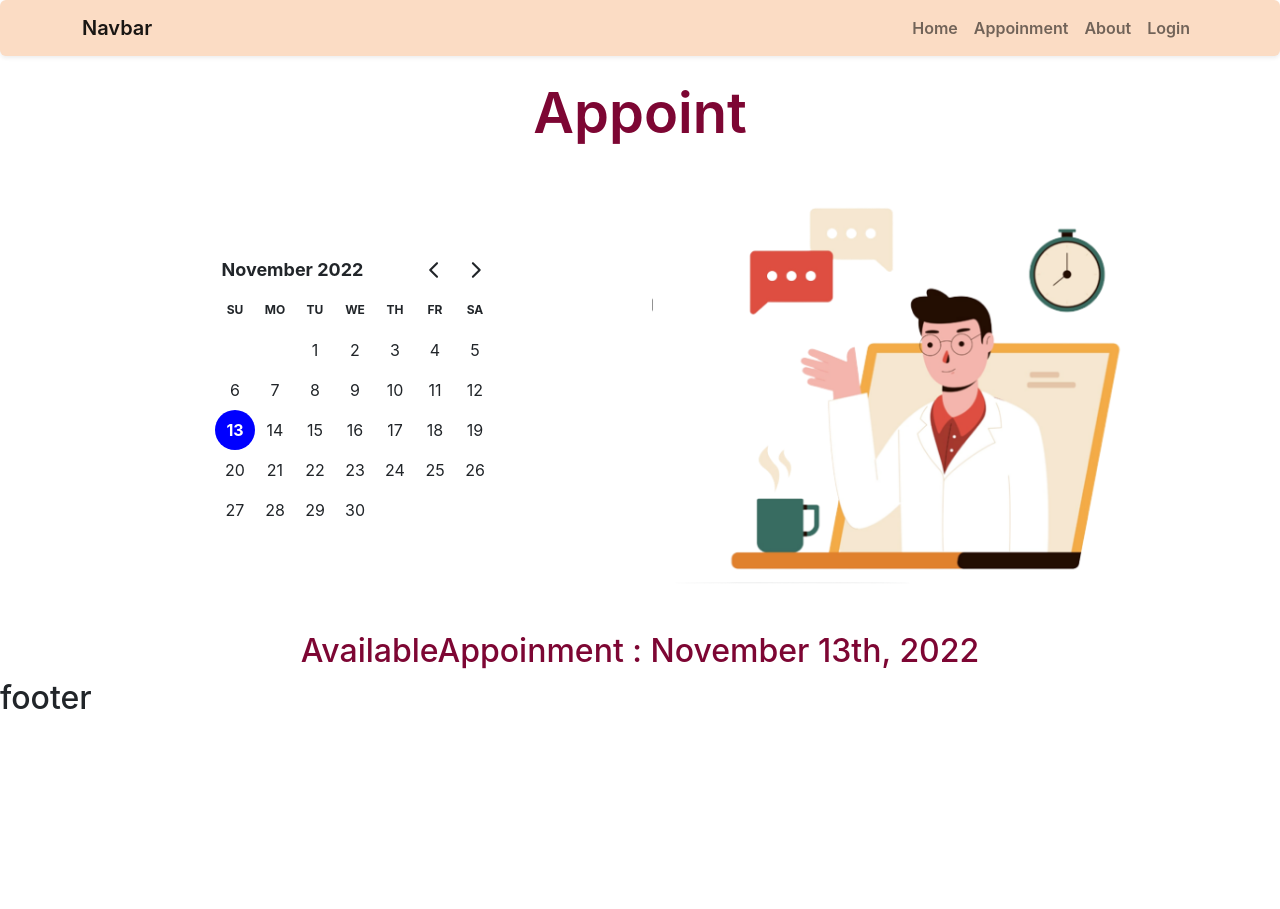
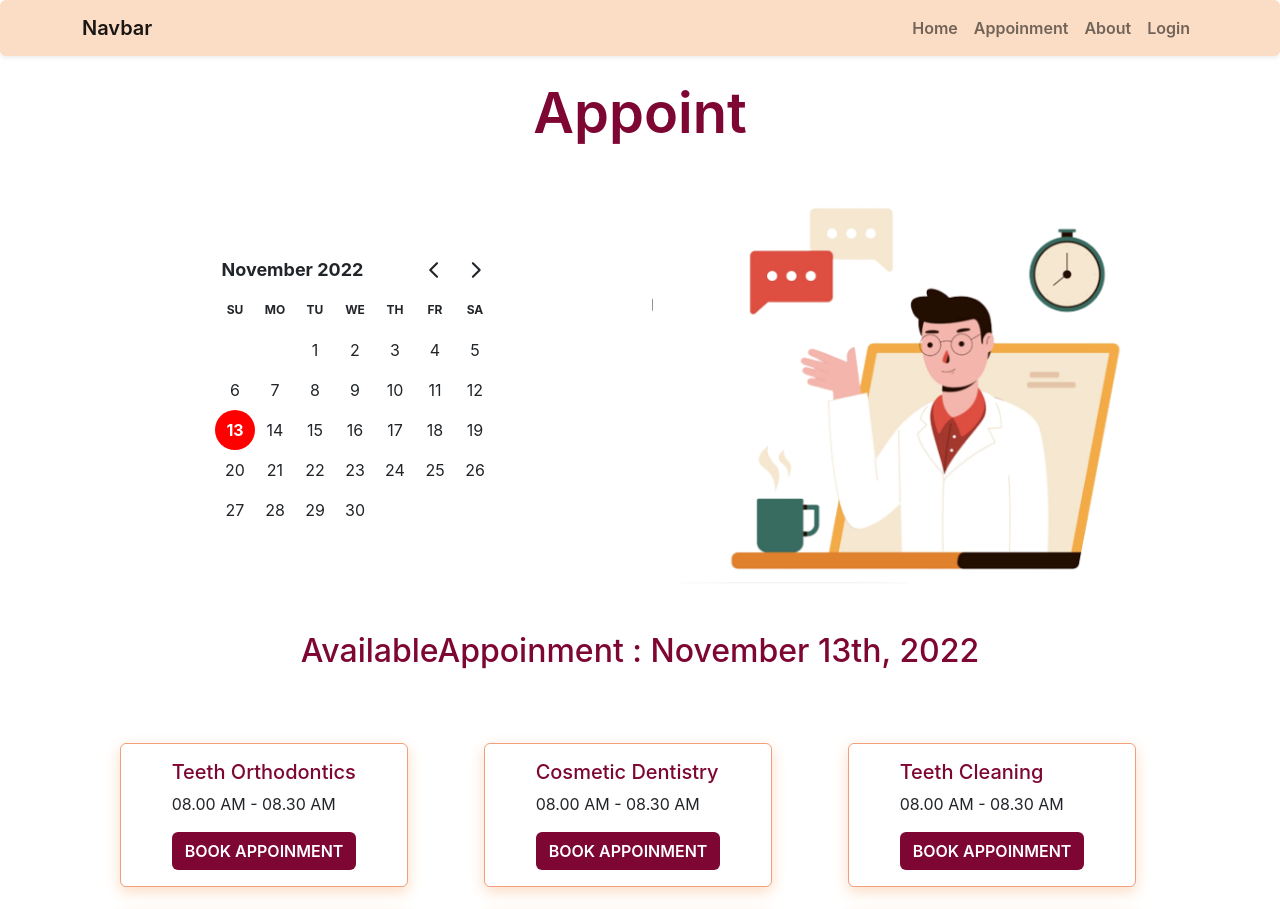
Before and after one commit to mohaimenur1/docter-portal, a React (Create React App) app: page /appoinment in a window 1280 px wide. Shown: the top 909 px of the page. Before the commit the page ends 800 px from the top, so only its background shows below. Built offline with nearby package versions, Linux system fonts and the light colour scheme.

Commit message:
modal updated into the button

```diff
--- /dev/null
+++ b/public/appoinmentOptions.json
@@ -0,0 +1,117 @@
+[
+  {
+    "_id": 1,
+    "name": "Teeth Orthodontics",
+    "slots": [
+      "08.00 AM - 08.30 AM",
+      "08.30 AM - 09.00 AM",
+      "09.00 AM - 9.30 AM",
+      "09.30 AM - 10.00 AM",
+      "10.00 AM - 10.30 AM",
+      "10.30 AM - 11.00 AM",
+      "11.00 AM - 11.30 AM",
+      "11.30 AM - 12.00 AM",
+      "1.00 PM - 1.30 PM",
+      "1.30 PM - 2.00 PM",
+      "2.00 PM - 2.30 PM",
+      "2.30 PM - 3.00 PM",
+      "3.00 PM - 3.30 PM",
+      "3.30 PM - 4.00 PM",
+      "4.00 PM - 4.30 PM",
+      "4.30 PM - 5.00 PM"
+    ]
+  },
+  {
+    "_id": 2,
+    "name": "Cosmetic Dentistry",
+    "slots": [
+      "08.00 AM - 08.30 AM",
+      "08.30 AM - 09.00 AM",
+      "09.00 AM - 9.30 AM",
+      "09.30 AM - 10.00 AM",
+      "10.00 AM - 10.30 AM",
+      "10.30 AM - 11.00 AM",
+      "11.00 AM - 11.30 AM",
+      "11.30 AM - 12.00 AM",
+      "1.00 PM - 1.30 PM",
+      "1.30 PM - 2.00 PM",
+      "2.00 PM - 2.30 PM",
+      "2.30 PM - 3.00 PM",
+      "3.00 PM - 3.30 PM",
+      "3.30 PM - 4.00 PM",
+      "4.00 PM - 4.30 PM",
+      "4.30 PM - 5.00 PM"
+    ]
+  },
+  {
+    "_id": 3,
+    "name": "Teeth Cleaning",
+    "slots": [
+      "08.00 AM - 08.30 AM",
+      "08.30 AM - 09.00 AM",
+      "09.00 AM - 9.30 AM",
+      "09.30 AM - 10.00 AM",
+      "10.00 AM - 10.30 AM",
+      "10.30 AM - 11.00 AM",
+      "11.00 AM - 11.30 AM",
+      "11.30 AM - 12.00 AM",
+      "1.00 PM - 1.30 PM",
+      "1.30 PM - 2.00 PM",
+      "2.00 PM - 2.30 PM",
+      "2.30 PM - 3.00 PM",
+      "3.00 PM - 3.30 PM",
+      "3.30 PM - 4.00 PM",
+      "4.00 PM - 4.30 PM",
+      "4.30 PM - 5.00 PM"
+    ]
+  },
+  {
+    "_id": 4,
+    "name": "Cavity Protection",
+    "slots": [
+      "08.00 AM - 08.30 AM",
+      "08.30 AM - 09.00 AM",
+      "09.00 AM - 9.30 AM",
+      "09.30 AM - 10.00 AM",
+      "10.00 AM - 10.30 AM",
+      "10.30 AM - 11.00 AM",
+      "11.00 AM - 11.30 AM",
+      "11.30 AM - 12.00 AM",
+      "1.00 PM - 1.30 PM",
+      "1.30 PM - 2.00 PM",
+      "2.00 PM - 2.30 PM",
+      "2.30 PM - 3.00 PM",
+      "3.00 PM - 3.30 PM",
+      "3.30 PM - 4.00 PM",
+      "4.00 PM - 4.30 PM",
+      "4.30 PM - 5.00 PM"
+    ]
+  },
+  {
+    "_id": 5,
+    "name": "Pediatric Dental",
+    "slots": []
+  },
+  {
+    "_id": 6,
+    "name": "Oral Surgery",
+    "slots": [
+      "08.00 AM - 08.30 AM",
+      "08.30 AM - 09.00 AM",
+      "09.00 AM - 9.30 AM",
+      "09.30 AM - 10.00 AM",
+      "10.00 AM - 10.30 AM",
+      "10.30 AM - 11.00 AM",
+      "11.00 AM - 11.30 AM",
+      "11.30 AM - 12.00 AM",
+      "1.00 PM - 1.30 PM",
+      "1.30 PM - 2.00 PM",
+      "2.00 PM - 2.30 PM",
+      "2.30 PM - 3.00 PM",
+      "3.00 PM - 3.30 PM",
+      "3.30 PM - 4.00 PM",
+      "4.00 PM - 4.30 PM",
+      "4.30 PM - 5.00 PM"
+    ]
+  }
+]
--- a/src/App.css
+++ b/src/App.css
@@ -8,6 +8,16 @@
 
 .priamry-text-color {
   color: #7d0633;
+}
+
+.primary-btn-color {
+  background-color: #7d0633;
+  color: white;
+}
+
+.primary-btn-color:hover {
+  background-color: #a10742;
+  color: white;
 }
 
 .App-logo {
--- /dev/null
+++ b/src/components/AppoinmentModal/AppoinmentModal.js
@@ -0,0 +1,51 @@
+/** @format */
+
+import React from 'react';
+
+const AppoinmentModal = ({ treatment }) => {
+  //   console.log(treatment);
+  return (
+    <div>
+      <div
+        className='modal fade'
+        id='exampleModal'
+        data-bs-backdrop='static'
+        data-bs-keyboard='false'
+        tabindex='-1'
+        aria-labelledby='exampleModalLabel'
+        aria-hidden='true'
+      >
+        <div className='modal-dialog modal-dialog-centered'>
+          <div className='modal-content'>
+            <div className='modal-header'>
+              <h1 className='modal-title fs-5' id='exampleModalLabel'>
+                {treatment?.name}
+              </h1>
+              <button
+                type='button'
+                className='btn-close'
+                data-bs-dismiss='modal'
+                aria-label='Close'
+              ></button>
+            </div>
+            <div className='modal-body'>...</div>
+            <div className='modal-footer'>
+              <button
+                type='button'
+                className='btn primary-btn-color'
+                data-bs-dismiss='modal'
+              >
+                Close
+              </button>
+              <button type='submit' className='btn primary-btn-color'>
+                Submit
+              </button>
+            </div>
+          </div>
+        </div>
+      </div>
+    </div>
+  );
+};
+
+export default AppoinmentModal;
--- /dev/null
+++ b/src/components/AppoinmentOptioin/AppoinmentOption.css
@@ -0,0 +1,9 @@
+/** @format */
+
+.card {
+  /* color: rgb(251, 220, 196); */
+  border: none;
+  box-shadow: rgb(251, 220, 196) 0px 5px 15px 0px;
+}
+
+/* box-shadow: rgba(0, 0, 0, 0.15) 0px 5px 15px 0px; */
--- /dev/null
+++ b/src/components/AppoinmentOptioin/AppoinmentOption.js
@@ -0,0 +1,37 @@
+/** @format */
+
+import React from 'react';
+import AppoinmentModal from '../AppoinmentModal/AppoinmentModal';
+import './AppoinmentOption.css';
+
+const AppoinmentOption = ({ appoinment, treatment, setTreatment }) => {
+  console.log(appoinment);
+
+  return (
+    <div className='col-lg-4 d-flex flex-column justify-content-center align-items-center'>
+      <div
+        className='card d-flex flex-column justify-content-center align-items-center'
+        style={{ width: '18rem', height: '9rem' }}
+      >
+        <div className='card-body'>
+          <h5 className='card-title priamry-text-color'>{appoinment.name}</h5>
+          <p className='card-text'>
+            {appoinment.slots.length > 0
+              ? appoinment.slots[0]
+              : 'No appoinment available!'}
+          </p>
+          <button
+            data-bs-toggle='modal'
+            onClick={() => setTreatment(appoinment)}
+            data-bs-target='#exampleModal'
+            className='btn primary-btn-color fw-semibold'
+          >
+            BOOK APPOINMENT
+          </button>
+        </div>
+      </div>
+    </div>
+  );
+};
+
+export default AppoinmentOption;
--- a/src/components/AvailableAppoinment/AvailableAppoinment.js
+++ b/src/components/AvailableAppoinment/AvailableAppoinment.js
@@ -1,14 +1,40 @@
 /** @format */
 
 import { format } from 'date-fns';
-import React from 'react';
+import React, { useEffect, useState } from 'react';
+import AppoinmentModal from '../AppoinmentModal/AppoinmentModal';
+import AppoinmentOption from '../AppoinmentOptioin/AppoinmentOption';
 
 const AvailableAppoinment = ({ selectedDate, setSelectedDate }) => {
+  const [appoinmentOptions, setAppoinmentOptions] = useState([]);
+  const [treatment, setTreatment] = useState(null);
+
+  useEffect(() => {
+    fetch('appoinmentOptions.json')
+      .then((res) => res.json())
+      .then((data) => setAppoinmentOptions(data));
+  }, []);
+
   return (
     <div>
       <h2 className='text-center mt-5 priamry-text-color'>
         AvailableAppoinment : {format(selectedDate, 'PPP')}
       </h2>
+      <div className='appoinment-section row mt-5 g-4 container'>
+        {appoinmentOptions.map((appoinment) => {
+          return (
+            <>
+              <AppoinmentOption
+                key={appoinment._id}
+                appoinment={appoinment}
+                treatment={treatment}
+                setTreatment={setTreatment}
+              />
+            </>
+          );
+        })}
+      </div>
+      <AppoinmentModal treatment={treatment} />
     </div>
   );
 };
--- a/src/index.css
+++ b/src/index.css
@@ -1,3 +1,5 @@
+/** @format */
+
 body {
   margin: 0;
   font-family: -apple-system, BlinkMacSystemFont, 'Segoe UI', 'Roboto', 'Oxygen',
@@ -11,3 +13,8 @@ code {
   font-family: source-code-pro, Menlo, Monaco, Consolas, 'Courier New',
     monospace;
 }
+
+.rdp-day_selected {
+  background-color: red !important;
+  color: white;
+}
```
